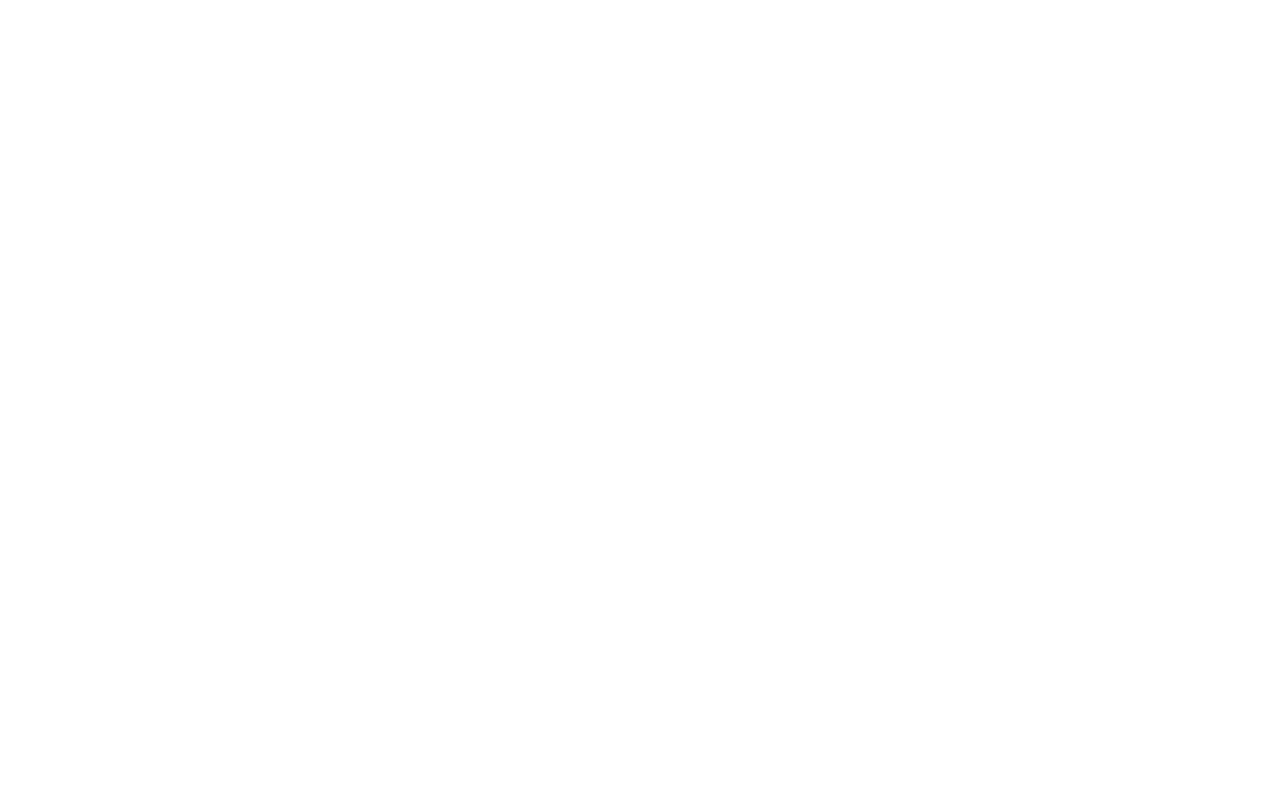
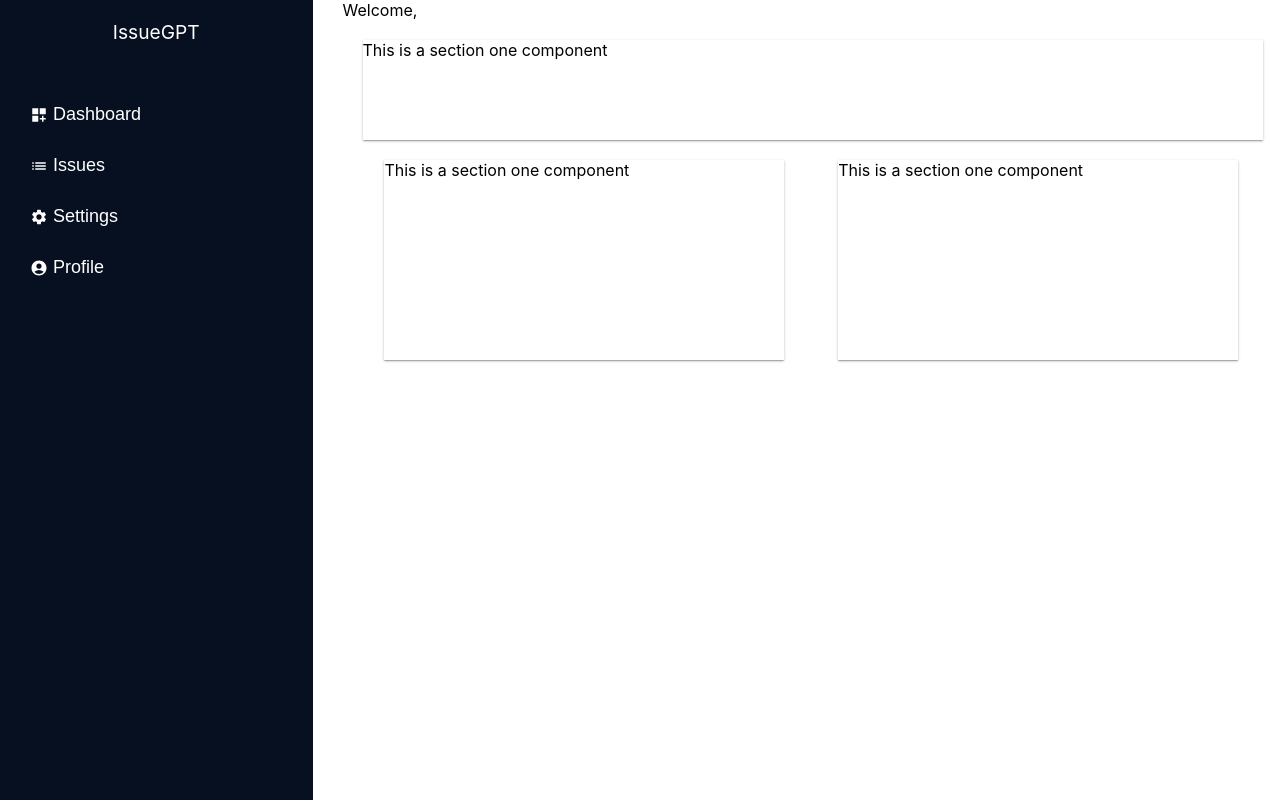
Before and after one commit to deepak2431/issue_gpt, a React (Create React App) app in the folder client/: page /dashboard/overview in a window 1280 px wide. Before the commit this address had no page. Built offline with nearby package versions, Linux system fonts and the light colour scheme.

Commit message:
implemnted redux, overview layout

```diff
--- a/client/package.json
+++ b/client/package.json
@@ -3,6 +3,7 @@
   "version": "0.1.0",
   "private": true,
   "dependencies": {
+    "@reduxjs/toolkit": "^1.9.5",
     "@testing-library/jest-dom": "^5.16.5",
     "@testing-library/react": "^13.4.0",
     "@testing-library/user-event": "^13.5.0",
@@ -13,6 +14,7 @@
     "react": "^18.2.0",
     "react-dom": "^18.2.0",
     "react-icons": "^4.8.0",
+    "react-redux": "^8.0.5",
     "react-router-dom": "^6.11.1",
     "react-scripts": "5.0.1",
     "typescript": "^4.9.5",
--- a/client/src/App.css
+++ b/client/src/App.css
@@ -117,3 +117,27 @@
   width: 60%;
   gap: 10px;
 }
+
+/*Overview section CSS */
+
+.overview_section_1, .overview_section_2, .overview_metrics{
+  box-shadow: 0px 1px 3px 0px rgba(0, 0, 0, 0.2), 0px 1px 1px 0px rgba(0, 0, 0, 0.14), 0px 2px 1px -1px rgba(0, 0, 0, 0.12);
+  height: 200px;
+  width: 400px;
+}
+.overview_metrics {
+  display: flex;
+  flex-direction: row;
+  margin: 20px;
+  width: 96%;
+  height: 100px;
+
+}
+
+.overview_metrics_info {
+  display: flex;
+  flex-direction: row;
+  justify-content: space-around;
+  gap: 10px;
+  margin: 20px;
+}
--- a/client/src/App.tsx
+++ b/client/src/App.tsx
@@ -2,26 +2,32 @@
 import './App.css';
 
 import { Routes, Route, BrowserRouter } from 'react-router-dom';
+import { Provider } from 'react-redux';
+import { store } from './redux';
 import Dashboard from './pages/Dashboard';
 import Settings from './pages/Settings';
 import Profile from './pages/Profile';
 import Issues from './pages/Issues';
 import Home from './pages/Home';
+import Overview from './pages/Overview';
 
 
 const App = () => {
   return (
     <div className="App">
+      <Provider store={store}>
       <BrowserRouter>
       <Routes>
         <Route index element={<Home />} />
         <Route path="/dashboard" element={<Dashboard />}>
+          <Route path="overview" element={<Overview />} />
           <Route path="settings" element={<Settings />} />
           <Route path="profile" element={<Profile />} />
           <Route path="issues" element={<Issues />} />
         </Route>
       </Routes>
       </BrowserRouter>
+      </Provider>
     </div>
   );
 }
--- a/client/src/components/Sidebar.tsx
+++ b/client/src/components/Sidebar.tsx
@@ -15,7 +15,7 @@
         name: 'Dashboard',
         key: 1,
         icon: <MdDashboardCustomize className='sidebar_icon' />,
-        linkRoutes: ""
+        linkRoutes: "overview"
     },
     {
         name: 'Issues',
--- /dev/null
+++ b/client/src/pages/Overview.tsx
@@ -0,0 +1,28 @@
+import React from 'react'
+import { useSelector } from 'react-redux';
+import { RootState } from '../redux';
+
+const Overview = () => {
+
+    const orgName = useSelector((state:RootState) => state.profile.orgName)
+    return(
+        <div className='overview_info'>
+            <div className='overview_header'>
+                <p>Welcome, {orgName} </p>
+            </div>
+            <div className='overview_metrics'>
+                    <p>This is a section one component</p>
+            </div>
+            <div className='overview_metrics_info'>
+                <div className='overview_section_1'>
+                    <p>This is a section one component</p>
+                </div>
+                <div className='overview_section_2'>
+                    <p>This is a section one component</p>
+                </div>
+            </div>
+        </div>
+    )
+}
+
+export default Overview;
--- a/client/src/pages/Profile.tsx
+++ b/client/src/pages/Profile.tsx
@@ -1,8 +1,12 @@
 import React, { useState, ChangeEvent } from "react";
+import { useDispatch } from "react-redux";
 import InputForm from "../components/InputForm";
 import Button from "../components/Button";
+import { addOrg, addAccessToken, addWebhooksSecret } from "../redux/ProfileReducer";
 
 const Profile  = () => {
+
+    const dispatch = useDispatch();
 
     const [orgName, setOrgName] = useState('');
     const [accessToken, setAccessToken] = useState('');
@@ -11,18 +15,20 @@
     const handleOrgChange = (e:ChangeEvent<HTMLInputElement>) => {
        setOrgName(e.target.value)
     }
-
     const handleTokenChange = (e:ChangeEvent<HTMLInputElement>) => {
         setAccessToken(e.target.value)
 
     }
-
     const handleSecretChange = (e:ChangeEvent<HTMLInputElement>) => {
         setWebhooksSecret(e.target.value)
 
     }
+    const handleSubmit = () => {
 
-    const handleSubmit = () => {
+        dispatch(addOrg(orgName))
+        dispatch(addAccessToken(accessToken))
+        dispatch(addWebhooksSecret(webhooksSecret))
+
         console.log(
             {
                 orgName: orgName,
--- /dev/null
+++ b/client/src/redux/ProfileReducer.ts
@@ -0,0 +1,32 @@
+import { createSlice, PayloadAction } from "@reduxjs/toolkit"
+
+export interface profileState {
+    orgName: string
+    accessToken: string
+    webhooksSecret: string
+}
+
+const initialState: profileState = {
+   orgName: '',
+   accessToken: '',
+   webhooksSecret: ''
+}
+
+export const profileSlice = createSlice({
+    name: 'profile',
+    initialState,
+    reducers: {
+        addOrg: (state, action: PayloadAction<string>) => {
+            state.orgName = action.payload
+        },
+        addAccessToken: (state, action: PayloadAction<string>) => {
+            state.accessToken = action.payload
+        },
+        addWebhooksSecret: (state, action: PayloadAction<string>) => {
+            state.webhooksSecret = action.payload
+        },
+    }
+})
+
+export const { addOrg, addAccessToken, addWebhooksSecret } = profileSlice.actions
+export default profileSlice.reducer
--- /dev/null
+++ b/client/src/redux/index.ts
@@ -0,0 +1,14 @@
+import { configureStore } from "@reduxjs/toolkit";
+import { useDispatch } from "react-redux";
+
+import ProfileReducer from "./ProfileReducer";
+
+export const store = configureStore({
+    reducer: {
+        profile: ProfileReducer,
+    }
+})
+
+export type RootState = ReturnType<typeof store.getState>
+export type AppDispatch = typeof store.dispatch
+export const useAppDispatch = () => useDispatch<AppDispatch>()
```
Also changed, not shown: 1 other file (tests, documents, lock files or other folders).
